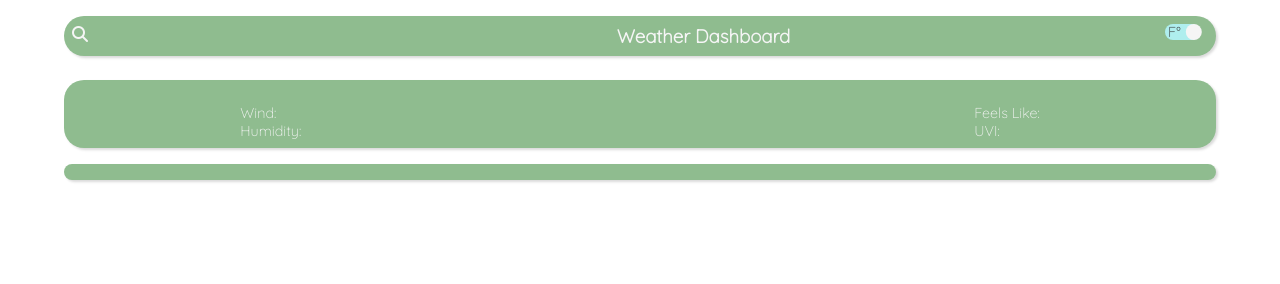
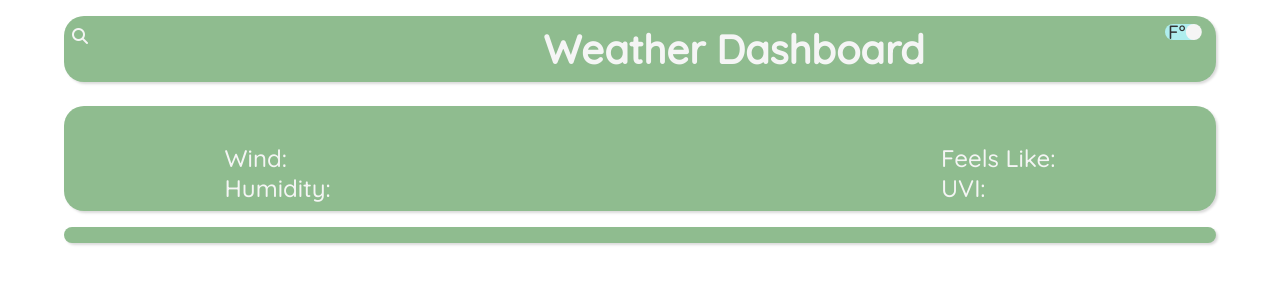
Before and after one commit to neilcreveling/Weather-Dashboard, a plain HTML site: page index.html in a window 1280 px wide. Drawn offline with nearby package versions, Linux system fonts and the light colour scheme.

Commit message:
cosmetic changes on css, changed font and increased font size, added more icons

```diff
--- a/index.html
+++ b/index.html
@@ -7,7 +7,7 @@
     <meta name="viewport" content="width=device-width, initial-scale=1.0" />
     <title>Weather Dashboard</title>
     <link rel="preconnect" href="https://fonts.gstatic.com">
-    <link href="https://fonts.googleapis.com/css2?family=Quicksand:wght@300&display=swap" rel="stylesheet">
+    <link href="https://fonts.googleapis.com/css2?family=Quicksand:wght@500&display=swap" rel="stylesheet">
     <link rel="stylesheet" href="style.css" />
     <script src="https://kit.fontawesome.com/ab484691c9.js" crossorigin="anonymous"></script>
   </head>
@@ -29,7 +29,7 @@
               />
             </div>
           </form>
-          <h3>Weather Dashboard</h3>
+          <h3 class="weather-dashboard">Weather Dashboard</h3>
           <div class="deg-cont">
              <!-- toggle switch -->
              <label class="switch">
--- a/style.css
+++ b/style.css
@@ -75,7 +75,7 @@ nav label {
 
 .location-input {
   margin-left: 0.6rem;
-  font-size: 0.9em;
+  font-size: 1.2em;
   color: var(--primary-light);
   background: none;
   border: none;
@@ -84,12 +84,16 @@ nav label {
 }
 
 ::placeholder {
-  font-size: 0.9em;
+  font-size: 1.2rem;
   color: var(--background-light);
 }
 
 .location-input:focus {
   outline: none;
+}
+
+h3 {
+  font-size: 2.5rem;
 }
 
 /* toggle class in js for search bar */
@@ -104,7 +108,7 @@ nav label {
   justify-content: space-between;
   align-items: baseline;
   margin-right: 0.5rem;
-  font-size: 0.9em;
+  font-size: 1.2rem;
 }
 
 /* toggle switch for measurement unit */
@@ -183,7 +187,7 @@ input:checked + .slider:before {
   width: 90vw;
   margin: 0.5rem;
   padding: 0.5rem;
-  font-size: 0.9em;
+  font-size: 0.9rem;
   border-radius: 20px;
   background-color: var(--backrgound-dark);
   box-shadow: rgba(0, 0, 0, 0.15) 1.95px 1.95px 2.6px;
@@ -193,7 +197,7 @@ input:checked + .slider:before {
   display: flex;
   justify-content: space-between;
   align-items: center;
-  padding: 0.5rem;
+  padding: 0.9rem;
 }
 
 .date-time,
@@ -218,6 +222,7 @@ input:checked + .slider:before {
   display: flex;
   flex-direction: column;
   justify-content: space-evenly;
+  font-size: 1.5rem;
 }
 
 .card-center {
@@ -228,7 +233,7 @@ input:checked + .slider:before {
 }
 
 .currentIcon {
-  width: 75%;
+  width: 125%;
 }
 
 .card-center h2 {
```
Also changed, not shown: icons/02d.svg (added), icons/02n.svg, icons/09d.svg (added), icons/09n.svg (added), icons/10n.svg (added), icons/11d.svg (added), icons/13nsvg.svg (added), icons/50d.svg (added), icons/50n.svg (added), screenshots/weather_result.png (deleted), 2 other files.
